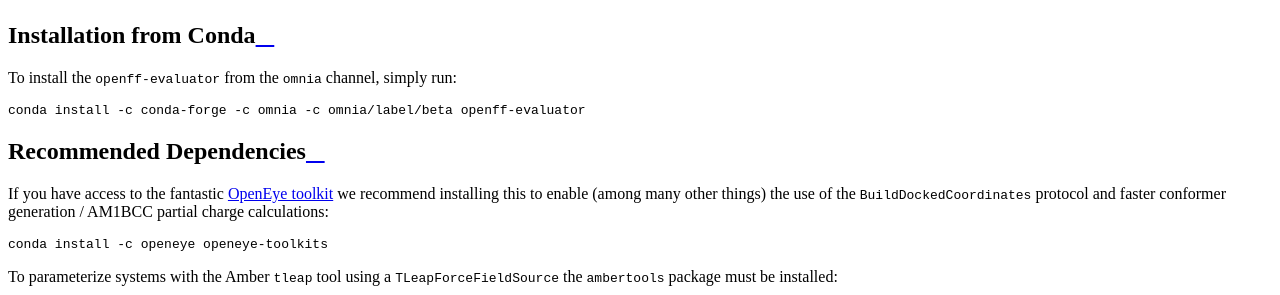
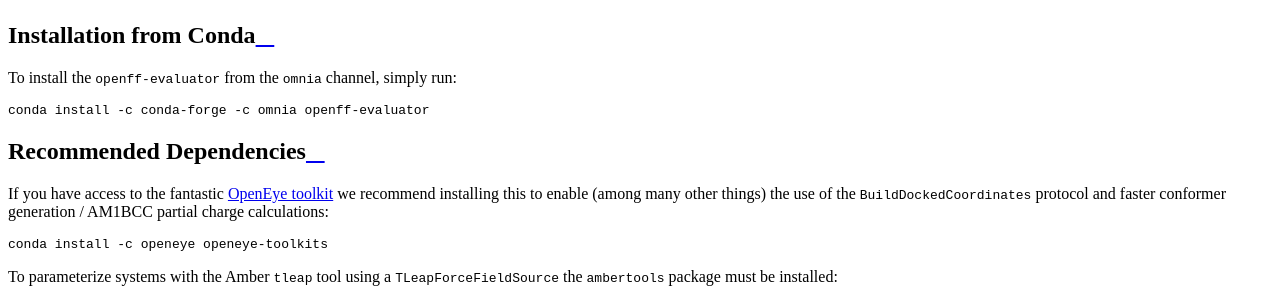
Before and after one commit to openforcefield/openff-evaluator, a Sphinx documentation site: the page built from docs/install.rst, in a window 1280 px wide. Shown: the part 1340-1635 px from the top of the page. Built offline with Sphinx 7.4.7 and the Read the Docs theme 2.0.0, drawn with Linux system fonts in a browser that asks for light colours.

Commit message:
Update install.rst

```diff
--- a/docs/install.rst
+++ b/docs/install.rst
@@ -14,7 +14,7 @@ Installation from Conda
 
 To install the ``openff-evaluator`` from the ``omnia`` channel, simply run::
 
-    conda install -c conda-forge -c omnia -c omnia/label/beta openff-evaluator
+    conda install -c conda-forge -c omnia openff-evaluator
 
 Recommended Dependencies
 ------------------------
```
